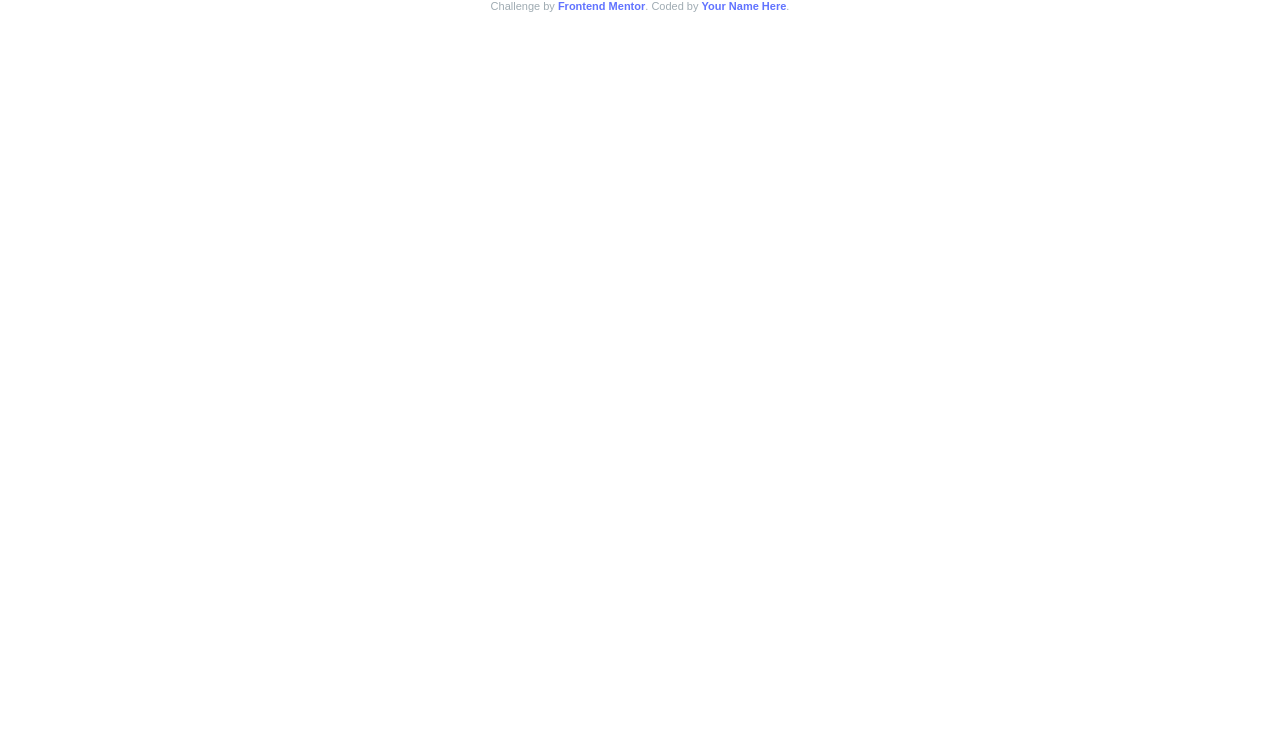
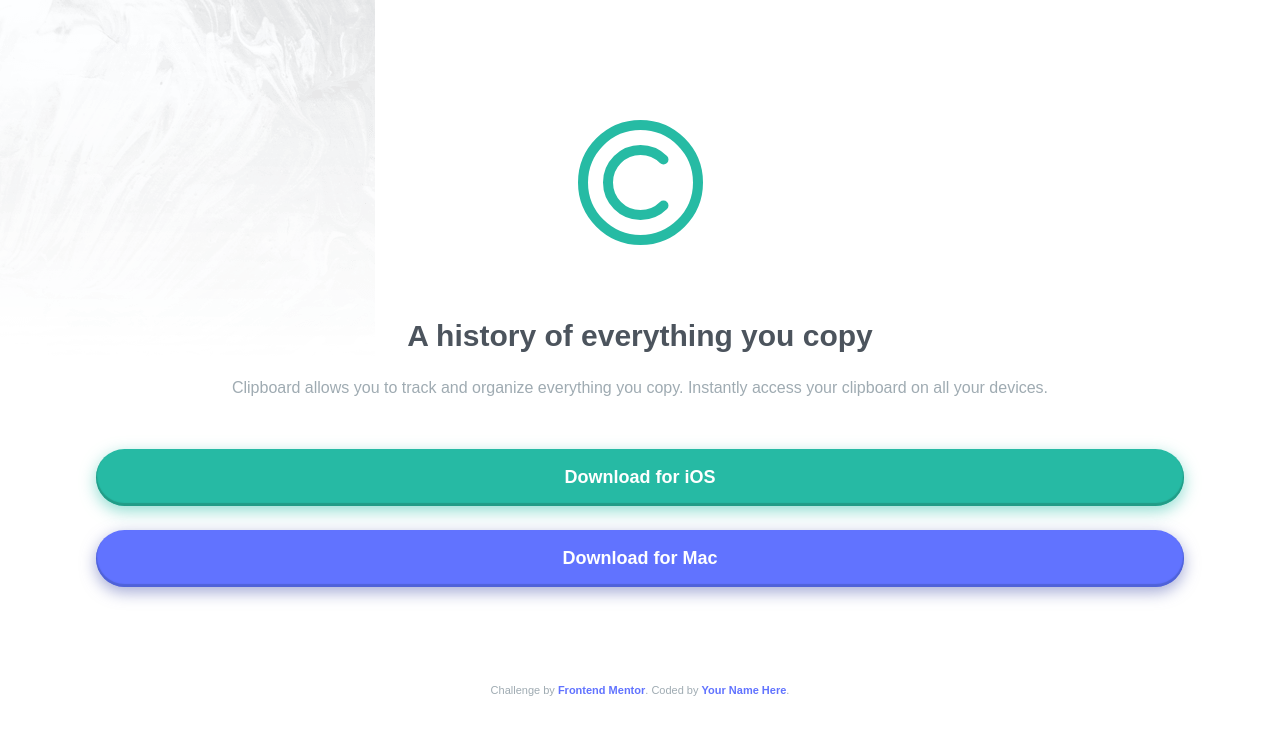
Before and after one commit to charmainelhm/frontend-mentor-clipboard-landing-page, a plain HTML site: page index.html in a window 1280 px wide. Drawn offline with Linux system fonts and the light colour scheme; a web font is replaced by a local one.

Commit message:
Build the hero section.

```diff
--- a/css/style.css
+++ b/css/style.css
@@ -10,7 +10,7 @@
   --fs-xl: 3rem;
   --fs-600: 2.4rem;
   --fs-500: 1.8rem;
-  --fs-400: 1.8rem;
+  --fs-400: 1.6rem;
 }
 
 *,
@@ -18,6 +18,11 @@
 *::after {
   box-sizing: border-box;
   margin: 0;
+}
+
+.container {
+  width: 85%;
+  margin: 0 auto;
 }
 
 /* Typography */
@@ -47,9 +52,13 @@ h3 {
   font-size: var(--fs-600);
 }
 
+p {
+  line-height: 1.7;
+}
+
 /* Button */
 .btn {
-  margin: 2rem; /* to be removed */
+  margin: 2.4rem 0; /* to be removed */
   display: block;
   text-decoration: none;
   text-align: center;
@@ -102,6 +111,22 @@ h3 {
   box-shadow: 0 5px 15px 0.5px #656fb991;
 }
 
+/* Hero */
+.hero {
+  text-align: center;
+  padding: 7rem 0;
+  background-image: url(../images/bg-header-mobile.png);
+  background-repeat: no-repeat;
+}
+
+.hero__logo {
+  padding: 5rem 0;
+}
+
+.hero__text {
+  margin-bottom: 3em;
+}
+
 /* Attribution */
 .attribution {
   font-size: 11px;
--- a/index.html
+++ b/index.html
@@ -25,6 +25,18 @@
     <title>Frontend Mentor | Clipboard landing page</title>
   </head>
   <body>
+    <header class="hero">
+      <div class="container">
+        <img class="hero__logo" src="images/logo.svg" alt="Clipboard logo" />
+        <h1 class="hero__title">A history of everything you copy</h1>
+        <p class="hero__text">
+          Clipboard allows you to track and organize everything you copy.
+          Instantly access your clipboard on all your devices.
+        </p>
+        <a class="btn btn--cyan" href="#">Download for iOS</a>
+        <a class="btn btn--blue" href="#">Download for Mac</a>
+      </div>
+    </header>
     <footer>
       <p class="attribution">
         Challenge by
```
